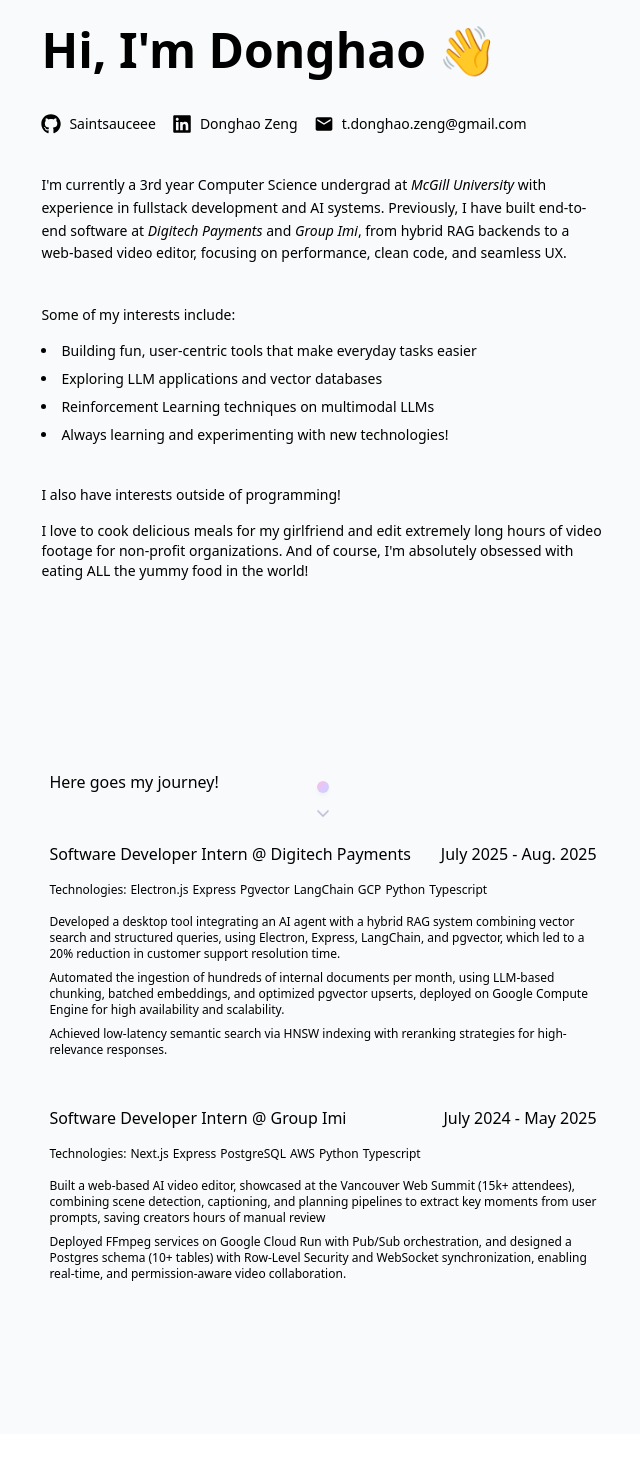
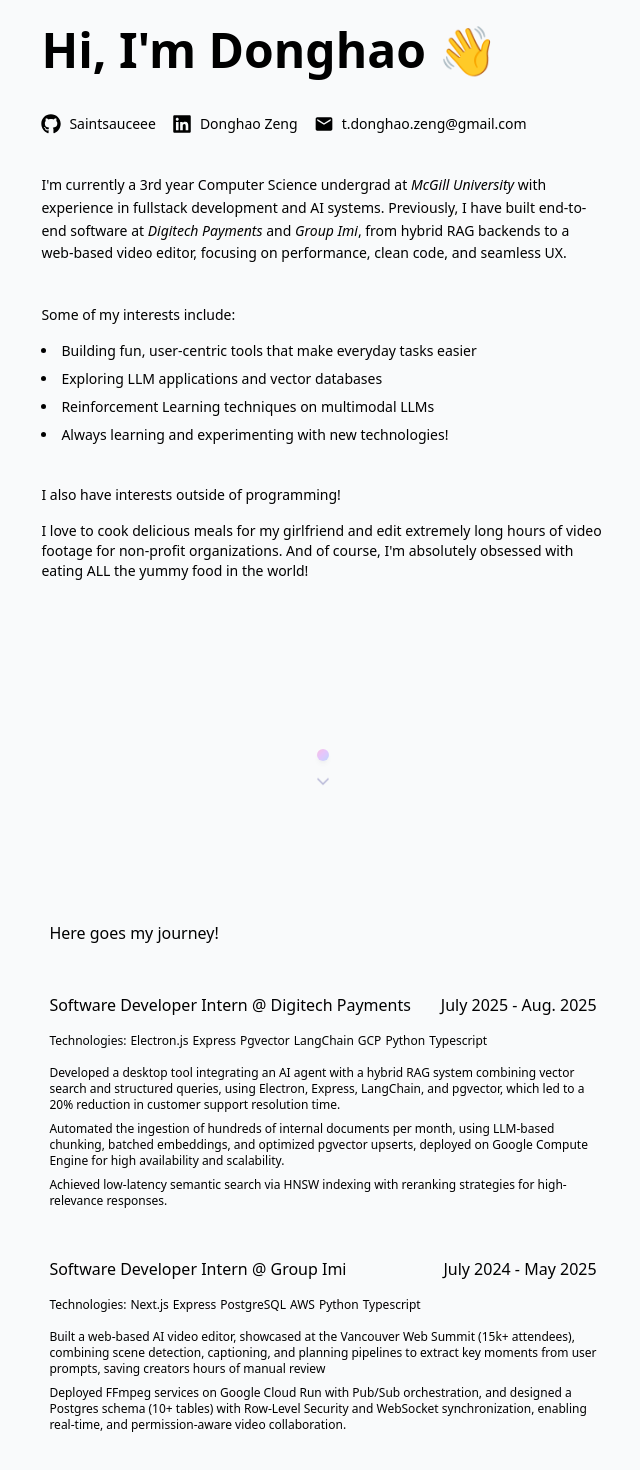
Before and after one commit to saintsauceee/saintsauceee.github.io, a Next.js app in the folder portfolio/: page / in a window 1280 px wide. Shown: the part 166-1636 px from the top of the page, without its empty margins (317-957 px from the left). Before the commit the page ends 1600 px from the top, so only its background shows below. Built offline with nearby package versions, Linux system fonts and the light colour scheme.

Commit message:
fix: nav arrow collapse

```diff
--- a/portfolio/src/app/page.tsx
+++ b/portfolio/src/app/page.tsx
@@ -23,8 +23,8 @@
     <div className="flex flex-col w-screen min-h-screen items-center bg-[#F9FAFB] relative">
 
       {/* Introduction */}
-      <div className="flex flex-col lg:w-[55%] md:w-[80%]">
-        <div className="flex flex-col w-[80%] h-screen gap-10 mx-auto">
+      <div className="flex flex-col lg:w-[55%] md:w-[80%] h-fit">
+        <div className="flex flex-col w-[80%] min-h-screen gap-10 mx-auto">
           <motion.div
             initial={{ opacity: 0, y: 12 }}
             animate={{ opacity: 1, y: 0 }}
@@ -107,7 +107,7 @@
             initial={{ opacity: 0, y: 8 }}
             animate={{ opacity: 1, y: 0 }}
             transition={{ duration: 0.8, delay: 0.8 }}
-            className="flex flex-col items-center mt-40 cursor-pointer group"
+            className="flex flex-col items-center mt-32 cursor-pointer group"
             onClick={handleBubbleClick}
           >
             <span className="w-3 h-3 rounded-full mb-1 bg-gradient-to-br from-pink-400 via-purple-400 to-blue-400 opacity-40 shadow-md transition-opacity group-hover:opacity-90 group-active:opacity-40 duration-300"></span>
@@ -134,7 +134,7 @@
 
       {/* Resume */}
       <div className="flex flex-col lg:w-[55%] md:w-[80%]">
-        <div ref={nextSectionRef} className="flex flex-col w-[80%] h-screen gap-12 mx-auto p-2">
+        <div ref={nextSectionRef} className="flex flex-col w-[80%] min-h-screen gap-12 mx-auto p-2">
           <div className="mt-32">
             <p>Here goes my journey!</p>
           </div>
```
